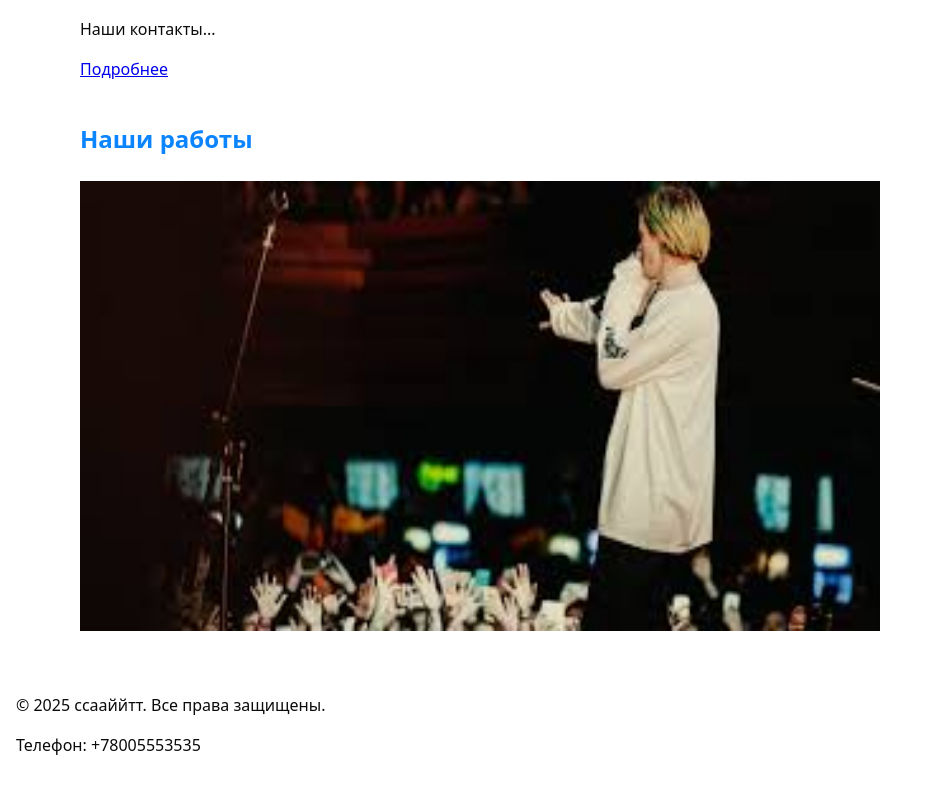
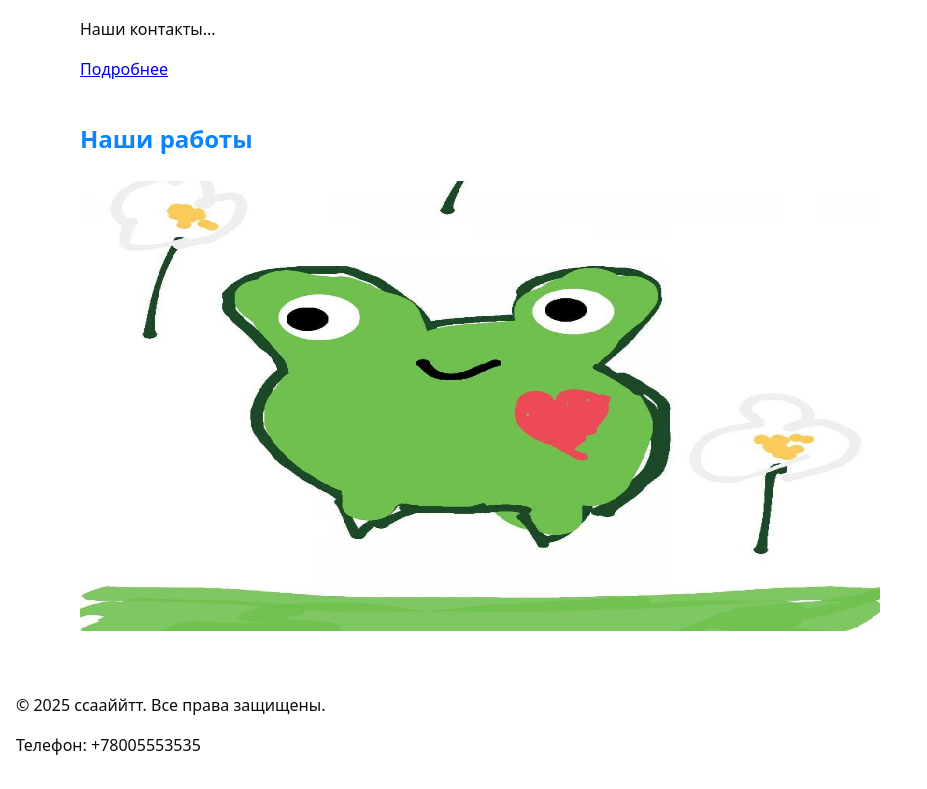
Before and after one commit to dzoz1us/my-awesome-project, a plain HTML site: page index.html in a window 1280 px wide. Shown: the part 473-1262 px from the top of the page, without its empty margins (0-927 px from the left). Drawn offline with Linux system fonts and the light colour scheme.

Commit message:
fix: update

```diff
--- a/index.html
+++ b/index.html
@@ -52,7 +52,7 @@
 
         <section class="section">
             <h2 class="section__title">Наши работы</h2>
-            <img src="assets/project.jpg" alt="Пример нашего проекта" width="800" height="450" loading="lazy">
+            <img src="assets/project1.jpg" alt="Пример нашего проекта" width="800" height="450" loading="lazy">
         </section>
 
     </main>
```
Also changed, not shown: assets/project1.jpg (added).
